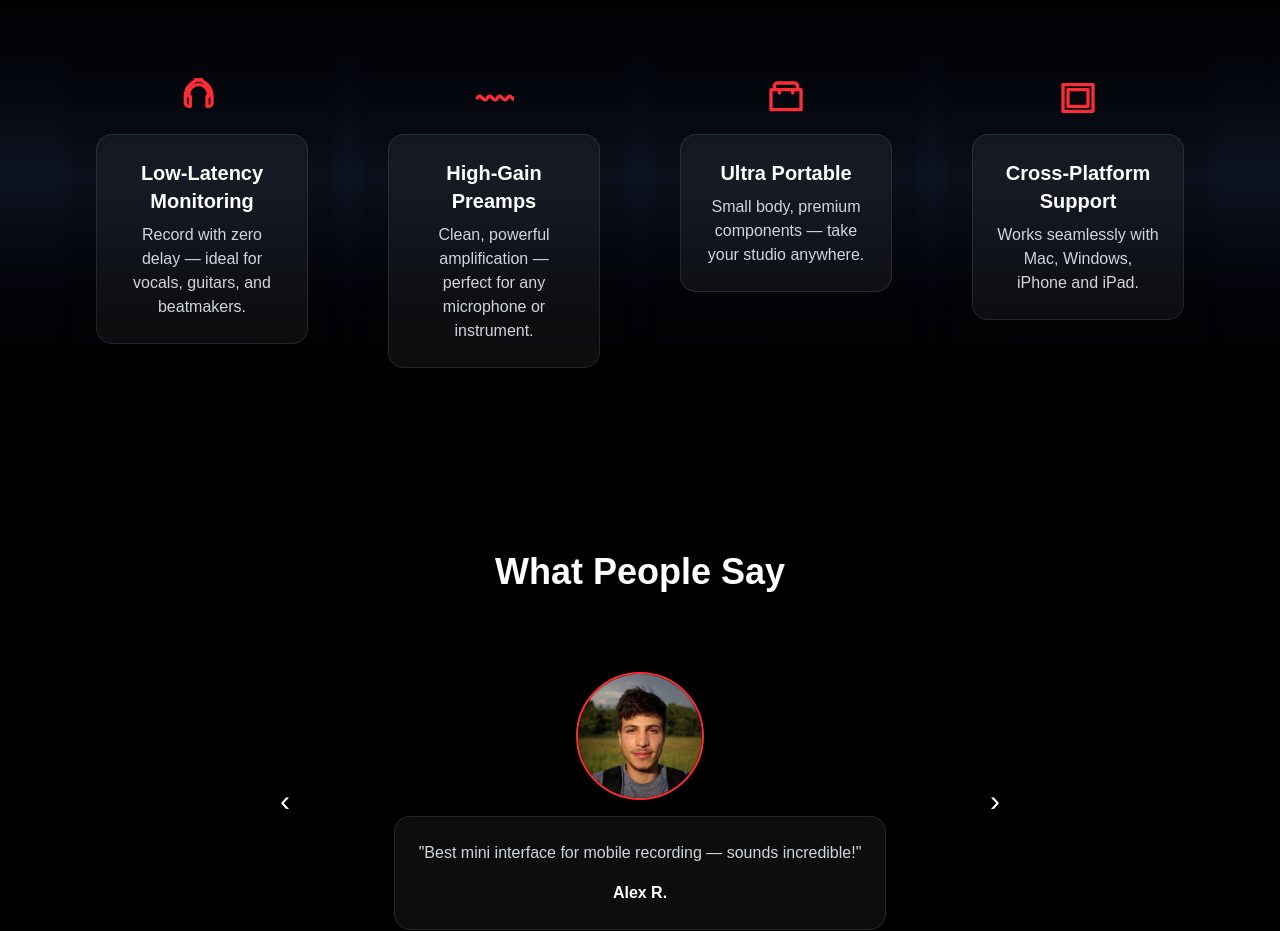
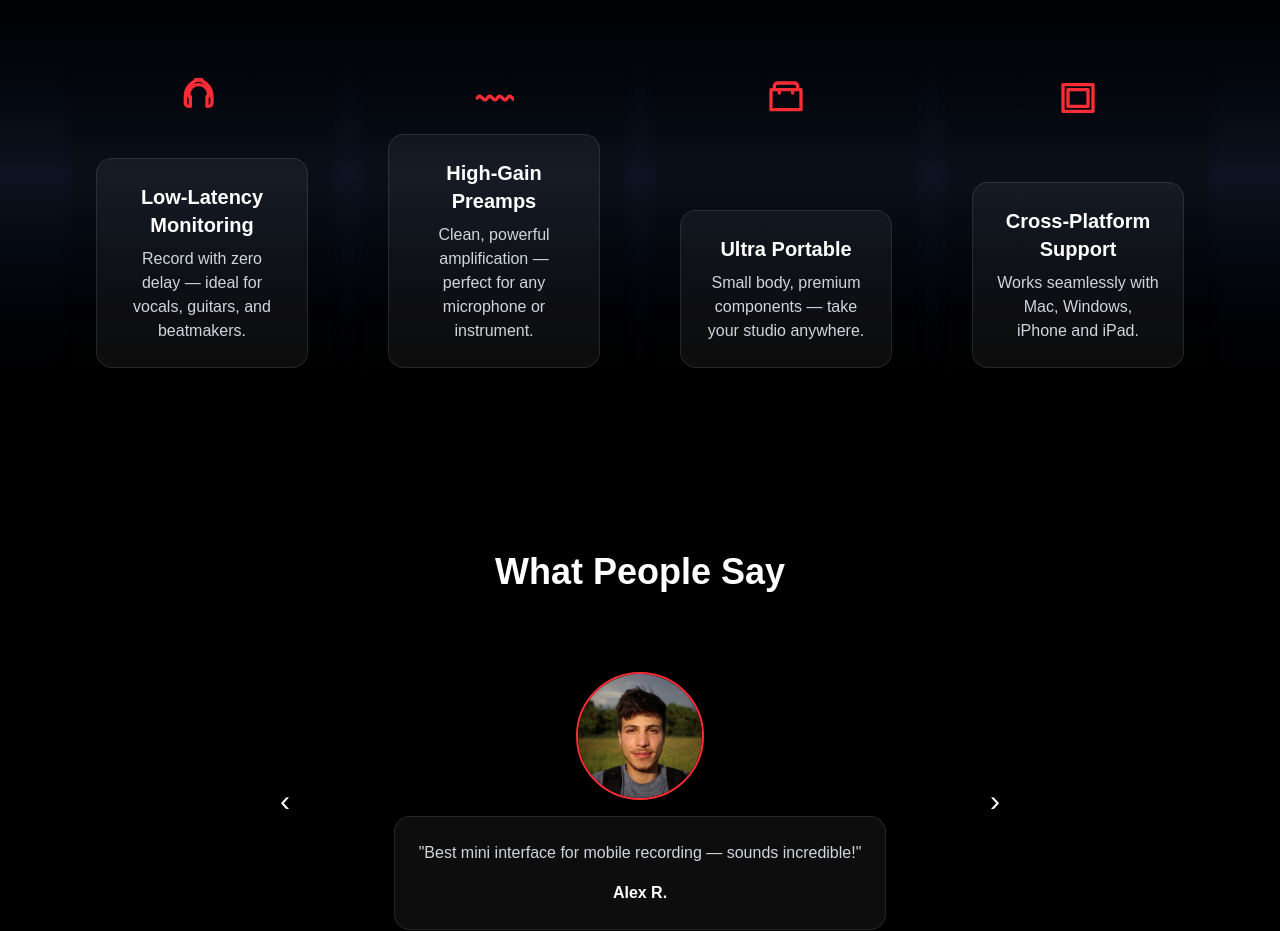
Before and after one commit to stickd/Test_Landing, a Next.js app: page / in a window 1280 px wide. Shown: the part 922-1853 px from the top of the page. Built offline with nearby package versions, Linux system fonts and the light colour scheme.

Commit message:
Initial commit: Add landing page with Navbar, Features, Testimonials, Pricing, Footer

```diff
--- a/components/FeatureCard.tsx
+++ b/components/FeatureCard.tsx
@@ -5,9 +5,14 @@
 interface FeatureCardProps {
   title: string;
   text: string;
+  className?: string; // добавляем опционально
 }
 
-export default function FeatureCard({ title, text }: FeatureCardProps) {
+export default function FeatureCard({
+  title,
+  text,
+  className,
+}: FeatureCardProps) {
   return (
     <motion.div
       whileHover={{
@@ -15,7 +20,9 @@
         scale: 1.02,
         transition: { duration: 0.05 },
       }}
-      className="p-4 sm:p-6 bg-white/5 rounded-2xl border border-white/10"
+      className={`p-4 sm:p-6 bg-white/5 rounded-2xl border border-white/10 ${
+        className || ""
+      }`}
     >
       <h3 className="text-lg sm:text-xl font-semibold mb-2">{title}</h3>
       <p className="text-gray-300 text-sm sm:text-base">{text}</p>
--- a/components/Features.tsx
+++ b/components/Features.tsx
@@ -34,7 +34,7 @@
     />
   </svg>,
 
-  // Портфель для Ultra Portable (новый)
+  // Портфель для Ultra Portable
   <svg
     className="w-10 h-10 text-red-500"
     fill="none"
@@ -49,7 +49,7 @@
     />
   </svg>,
 
-  // Кросс-платформа (устройство/окно) для Cross-Platform Support
+  // Кросс-платформа (устройство/окно)
   <svg
     className="w-10 h-10 text-red-500"
     fill="none"
```
